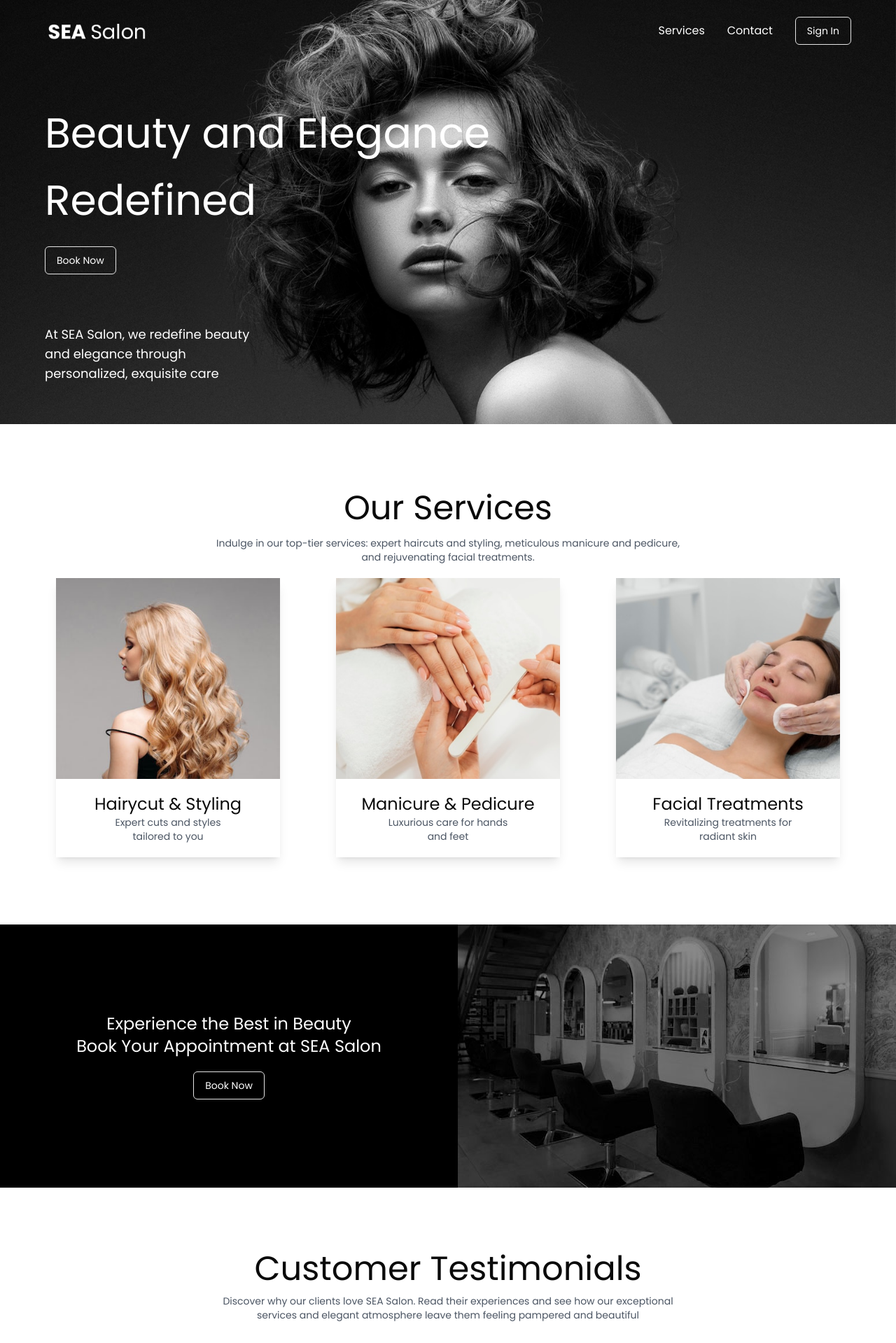
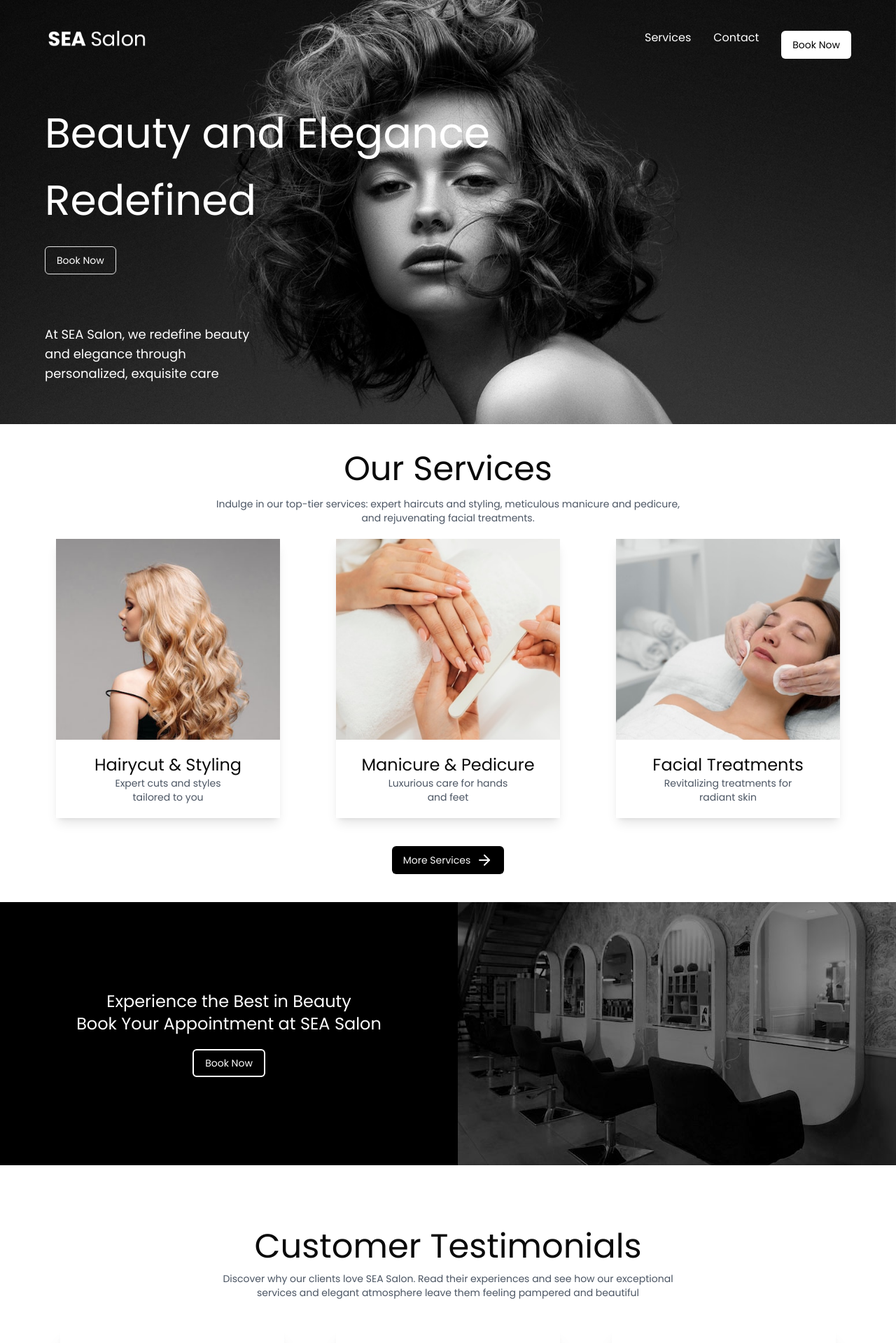
Before and after one commit to Gmnaqib/sea-salon, a Next.js app: page / in a window 1280 px wide. Shown: the top 1919 px of the page at 70% size. Built offline with nearby package versions, Linux system fonts and the light colour scheme.

Commit message:
add button styling

```diff
--- a/app/_components/Header.jsx
+++ b/app/_components/Header.jsx
@@ -13,7 +13,7 @@ function Header() {
             <ul className='text-white flex items-center gap-8'>
                 <li className='hover:text-yellow-500'><Link href="/SignIn">Services</Link></li>
                 <li className='hover:text-yellow-500'><Link href="/dashboard">Contact</Link></li>
-                <li><Link href="/SignIn"><Button variant='outline' className='bg-transparent text-white'>Sign In</Button></Link></li>
+                <li><Link href="/SignIn"><Button className='2xl:mt-64 bg-white text-black mt-5 hover:border-2 hover:bg-transparent hover:text-white hover:border-white'>Book Now</Button></Link></li>
             </ul>
         </div>
     </div>
--- a/app/_components/Marketing.jsx
+++ b/app/_components/Marketing.jsx
@@ -8,7 +8,7 @@ function Marketing() {
         <div className='flex flex-row bg-black mt-10'>
             <div className='flex flex-col items-center justify-center ml-auto'>
                 <h1 className='text-white text-center text-2xl'>Experience the Best in Beauty <br /> Book Your Appointment at SEA Salon</h1>
-                <Link href="/dashboard"><Button variant='outline' className='2xl:mt-64 bg-transparent text-white mt-5'>Book Now</Button></Link>
+                <Link href="/dashboard"><Button className='2xl:mt-64 bg-transparent border-2 border-white text-white mt-5 hover:border-2 hover:bg-white hover:text-black hover:border-white'>Book Now</Button></Link>
             </div>
             <div className='ml-auto'>
                 <img src="/salonenv.jpeg" alt="salon Env" />
--- a/app/_components/Service.jsx
+++ b/app/_components/Service.jsx
@@ -1,9 +1,12 @@
+import { Button } from '@/components/ui/button'
+import { MoveRight } from 'lucide'
+import { ArrowRight } from 'lucide-react'
 import Image from 'next/image'
 import React from 'react'
 
 function Service() {
   return (
-    <div className='my-24'>
+    <div className=''>
       <h1 className='text-5xl text-center md:mt-10'>Our Services</h1>
       <p className='text-gray-600 text-center text-sm md:mt-4 2xl:mt-6'>Indulge in our top-tier services: expert haircuts and styling, meticulous manicure and pedicure, <br/> and rejuvenating facial treatments.</p>
 
@@ -26,6 +29,10 @@ function Service() {
           <p className='text-gray-600 text-sm px-5 pb-5 max-w-full text-center'>Revitalizing treatments for <br />radiant skin</p>
         </div>
       </div>
+      <div className='flex justify-center pt-10'>
+      <Button className='items-center bg-black hover:bg-transparent hover:border-2 hover:text-black hover:border-black transition-all'>
+        More Services <ArrowRight className='ml-2'/></Button>
+      </div>
     </div>
   )
 }
```
